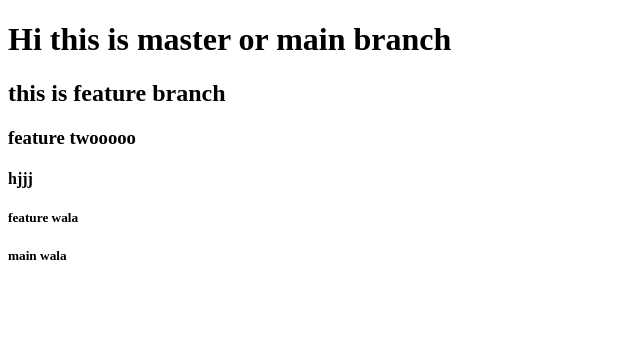
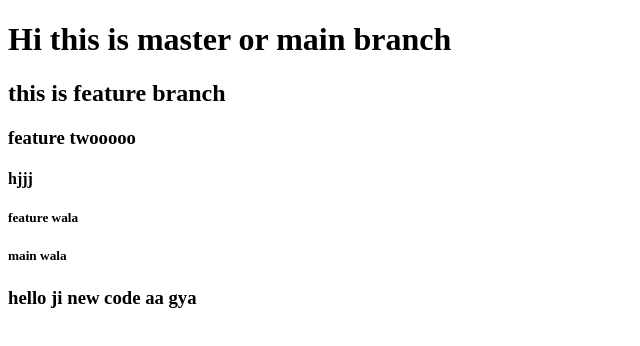
Before and after one commit to ankitgupta1820/Git-Commands, a plain HTML site: page index.html in a window 1280 px wide. Shown: the whole page, without its empty margins (0-640 px from the left). Drawn offline with Linux system fonts and the light colour scheme.

Commit message:
newone abhii addd

```diff
--- a/index.html
+++ b/index.html
@@ -14,6 +14,7 @@
   <h5>feature wala</h5>
   <h5>main wala</h5>
 
+  <h3>hello ji new code aa gya</h3>
 
 
 </body>
```
